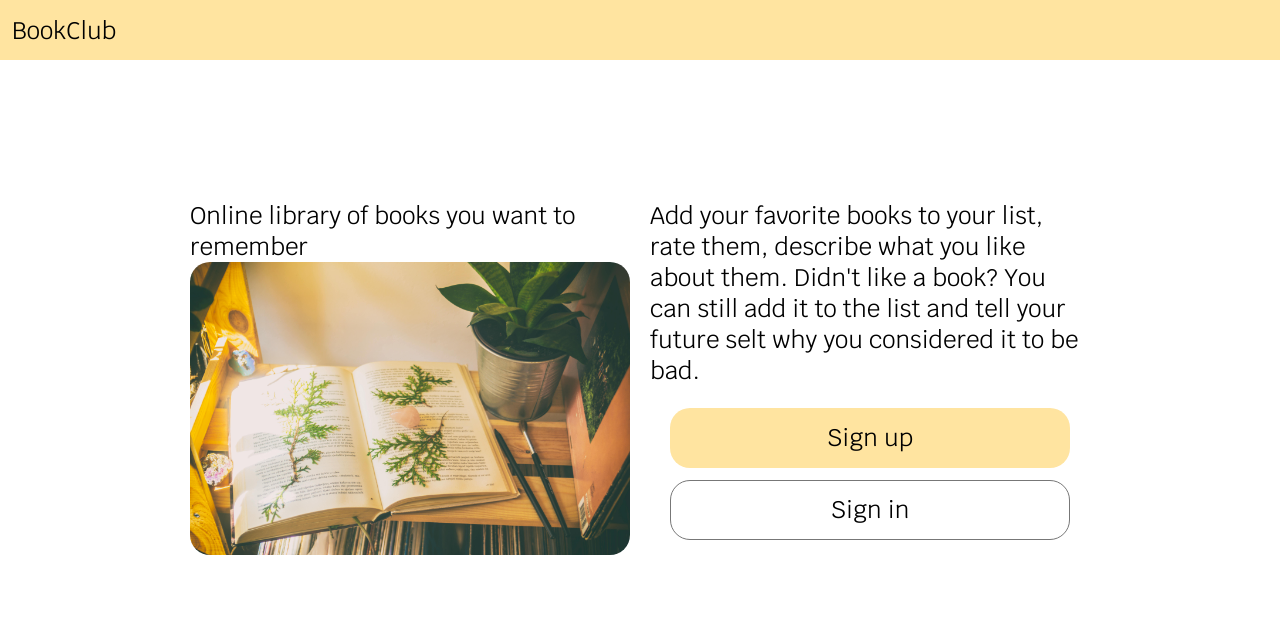
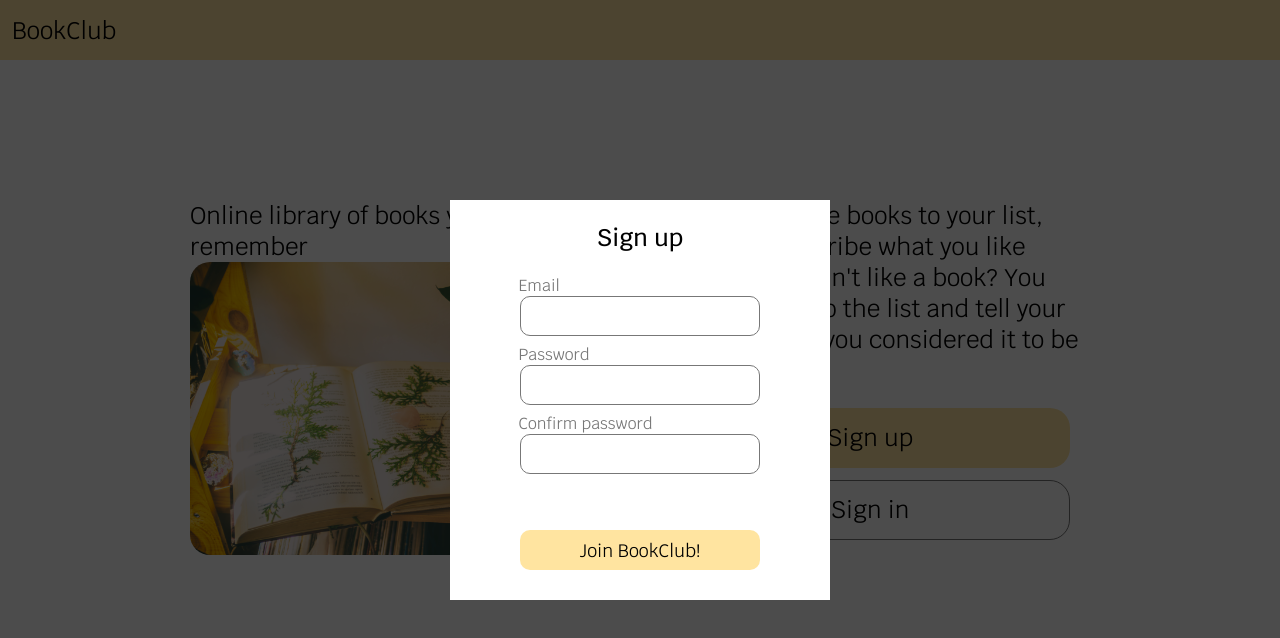
Before and after one commit to iddrader/book-club, a React (Vite) app: page / in a window 1280 px wide. Both pictures are taken after a click on the button "Sign up". Shown: the top 638 px of the page. Built offline with nearby package versions, Linux system fonts and the light colour scheme.

Commit message:
Create registration modal window

```diff
--- /dev/null
+++ b/src/components/LoginModal/LoginModal.tsx
@@ -0,0 +1,11 @@
+import { FunctionComponent } from "react";
+
+const LoginModal: FunctionComponent = () => {
+    return (
+        <div>
+
+        </div>
+    );
+}
+
+export default LoginModal;
--- /dev/null
+++ b/src/components/RegisterModal/RegisterModal.tsx
@@ -0,0 +1,36 @@
+import { FunctionComponent } from "react";
+import './registerModal.scss';
+import { useAppDispatch } from "../hooks/useAppDispatch";
+import { setRegisterModalShowing } from "../../store/action-creators/config";
+
+
+const RegisterModal: FunctionComponent = () => {
+    const dispatch = useAppDispatch();
+
+
+    return (
+        <>
+            <div className="modal-bg" onClick={() => dispatch(setRegisterModalShowing())}></div>
+            <div className="register-modal">
+                <h2>Sign up</h2>
+                <form action="">
+                    <label htmlFor="email">
+                        Email
+                        <input type="email" name="password" id="password"/>
+                    </label>
+                    <label htmlFor="password">
+                        Password
+                        <input type="password" name="password" id="password" />
+                    </label>
+                    <label htmlFor="password2">
+                        Confirm password
+                        <input type="password" name="password2" id="password2" />
+                    </label>
+                    <button type="submit" className="signup-btn">Join BookClub!</button>
+                </form>
+            </div>
+        </>
+    );
+}
+
+export default RegisterModal;
--- /dev/null
+++ b/src/components/RegisterModal/registerModal.scss
@@ -0,0 +1,71 @@
+@use '../../base';
+
+.register-modal {
+    position: fixed;
+    background-color: white;
+    width: 380px;
+    height: 400px;
+    z-index: 1;
+
+    top: 50%;
+    left: 50%;
+
+    margin-top: -200px;
+    margin-left: -190px;
+
+    h2 {
+        font-weight: 500;
+        margin: 22px auto;
+        width: fit-content;
+
+    }
+
+    form {
+        display: flex;
+        flex-direction: column;
+        width: 80%;
+        margin: auto;
+        align-items: center;
+
+        label {
+            color: base.$gray;
+            display: flex;
+            flex-direction: column;
+            width: inherit;
+            margin-bottom: 8px;
+
+            input {
+                width: 240px;
+                height: 40px;
+                border-radius: 10px;
+                margin: auto;
+                display: flex;
+                justify-content: center;
+                align-items: center;
+                font-size: 24px;
+                border: 1px solid base.$gray;
+            }
+        }
+
+        .signup-btn {
+            width: 240px;
+            height: 40px;
+            border-radius: 10px;
+            margin-top: 48px;
+            font-size: 18px;
+            border: none;
+            background-color: base.$primaryColor;
+        }
+    }
+
+}
+
+.modal-bg {
+    position: fixed;
+    top: 0;
+    left: 0;
+    height: 100vh;
+    width: 100vw;
+    background-color: black;
+    opacity: 0.7;
+}
--- a/src/components/Welcome/Welcome.tsx
+++ b/src/components/Welcome/Welcome.tsx
@@ -5,6 +5,8 @@ import { useSelector } from "react-redux";
 import { useAppDispatch } from "../hooks/useAppDispatch";
 import { setLoginModalShowing, setRegisterModalShowing } from "../../store/action-creators/config";
 import { RootState } from "../../store";
+import RegisterModal from "../RegisterModal/RegisterModal";
+import LoginModal from "../LoginModal/LoginModal";
 
 const Welcome: FunctionComponent= () => {
     const config = useSelector((state: RootState) => state.config);
@@ -38,14 +40,10 @@ const Welcome: FunctionComponent= () => {
             </div>
 
             { config.registerModalShowing &&
-                <div className="register-modal">
-
-                </div>
+                <RegisterModal />
             }
             { config.loginModalShowing &&
-                <div className="login-modal">
-
-                </div>
+                <LoginModal />
             }
         </div>
     );
```
